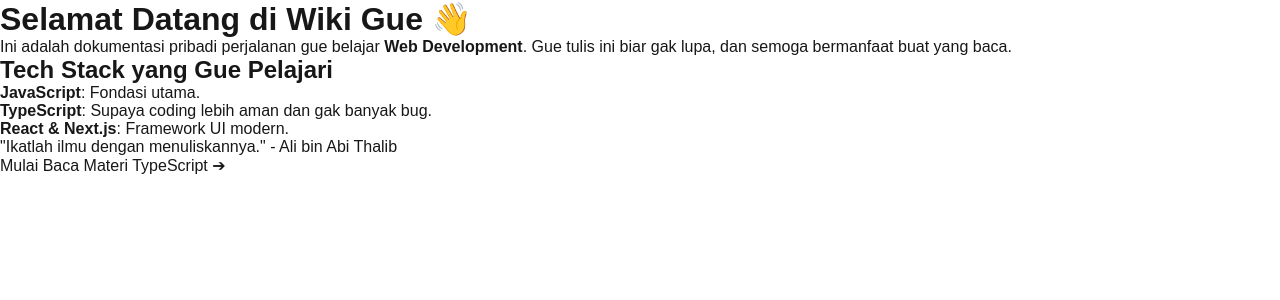
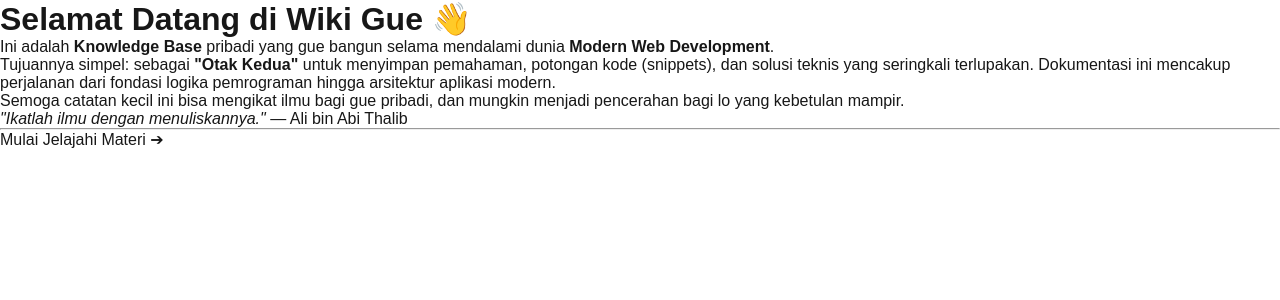
Before and after one commit to ruspian/wiki-gue, a Next.js app: page / in a window 1280 px wide. Shown: the top 300 px of the page. Built offline with nearby package versions, Linux system fonts and the light colour scheme.

Commit message:
perbaikan intro

```diff
--- a/pages/index.mdx
+++ b/pages/index.mdx
@@ -1,14 +1,14 @@
 # Selamat Datang di Wiki Gue 👋
 
-Ini adalah dokumentasi pribadi perjalanan gue belajar **Web Development**.
-Gue tulis ini biar gak lupa, dan semoga bermanfaat buat yang baca.
+Ini adalah **Knowledge Base** pribadi yang gue bangun selama mendalami dunia **Modern Web Development**.
 
-## Tech Stack yang Gue Pelajari
+Tujuannya simpel: sebagai **"Otak Kedua"** untuk menyimpan pemahaman, potongan kode (snippets), dan solusi teknis yang seringkali terlupakan. Dokumentasi ini mencakup perjalanan dari fondasi logika pemrograman hingga arsitektur aplikasi modern.
 
-- **JavaScript**: Fondasi utama.
-- **TypeScript**: Supaya coding lebih aman dan gak banyak bug.
-- **React & Next.js**: Framework UI modern.
+Semoga catatan kecil ini bisa mengikat ilmu bagi gue pribadi, dan mungkin menjadi pencerahan bagi lo yang kebetulan mampir.
 
-> "Ikatlah ilmu dengan menuliskannya." - Ali bin Abi Thalib
+> _"Ikatlah ilmu dengan menuliskannya."_
+> — Ali bin Abi Thalib
 
-[Mulai Baca Materi TypeScript ➔](/typescript/intro)
+---
+
+[Mulai Jelajahi Materi ➔](/javascript/intro)
```
